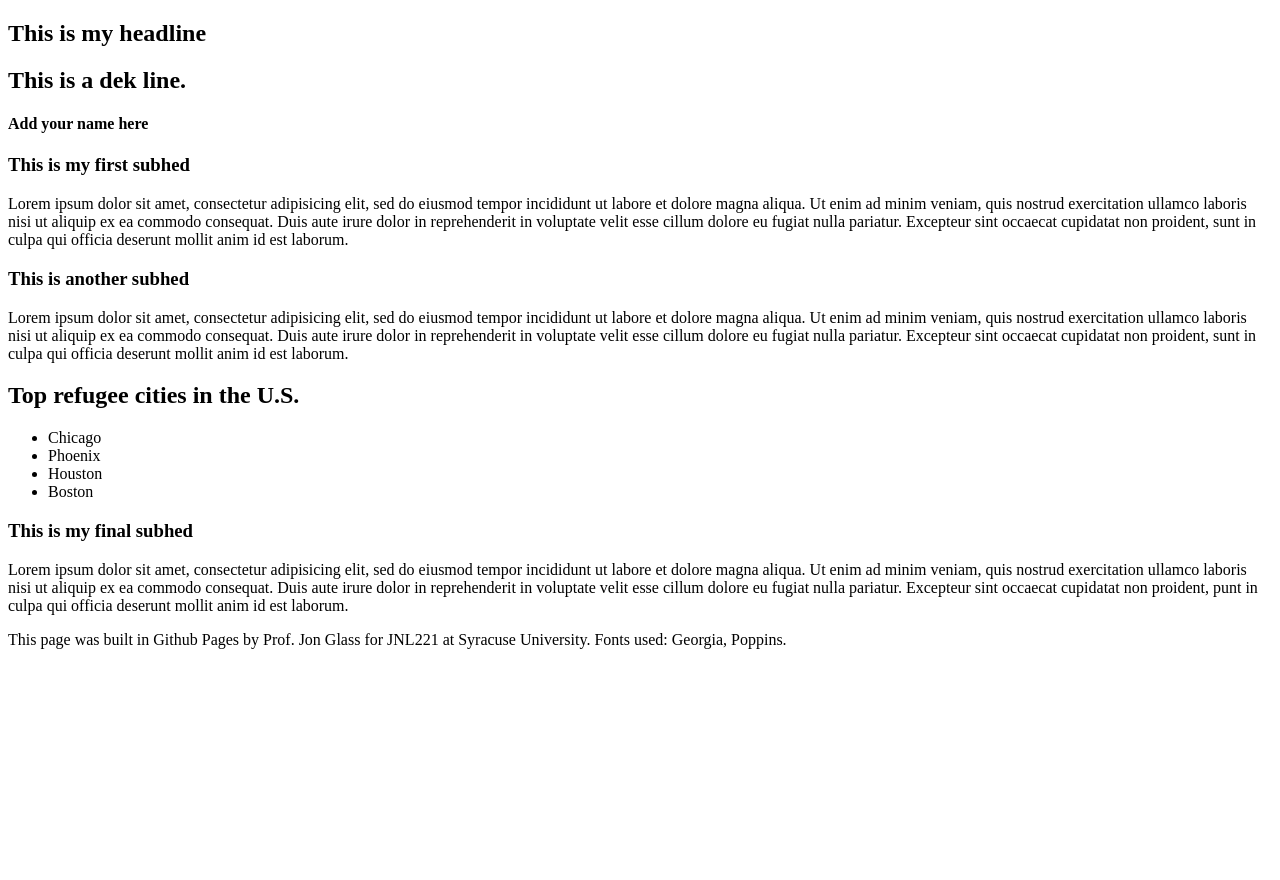
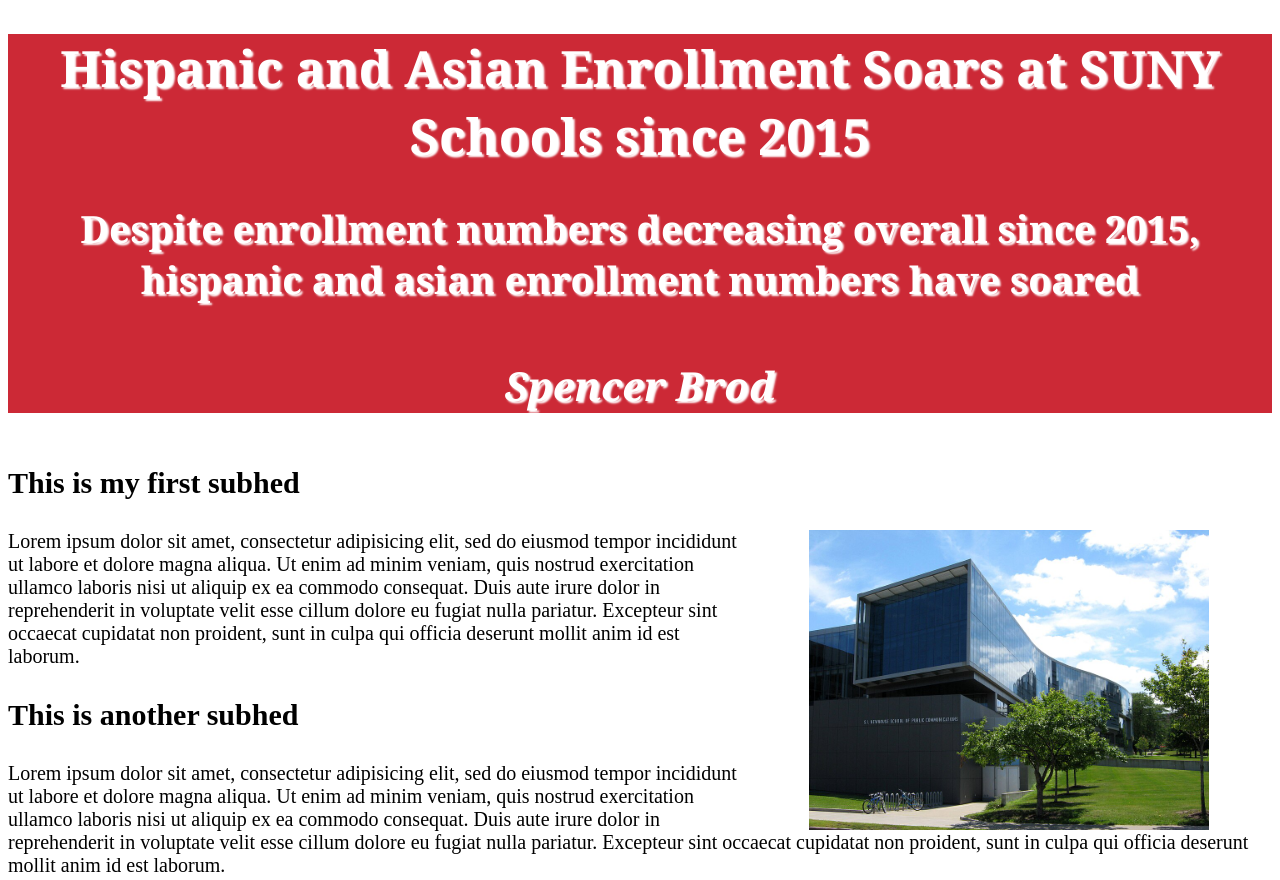
Before and after one commit to spencerbrod1/spencerbrod1.github.io, a plain HTML site: page final/index.html in a window 1280 px wide. Shown: the top 880 px of the page. Before the commit the page ends 800 px from the top, so only its background shows below. Drawn offline with Linux system fonts and the light colour scheme.

Commit message:
Add files via upload

```diff
--- a/final/final.css
+++ b/final/final.css
@@ -9,10 +9,12 @@
 .header {
 	height: auto;
 	font-weight: bold;
-	font-size: 50px;
+	font-size: 25px;
 	text-align: center;
 	font-family: 'Georgia', serif;
-	background-color: black;
+	background-color: #CC2936;
+	color: white;
+	text-shadow: 2px 2px 2px #FFFFFF;
 }
 h4 {
 	font-style: italic;
@@ -21,8 +23,26 @@ h4 {
 }
 h3 {
 	font-size: 30px;
+
+}
+p {
+	font-family: 'Times New Roman', serif;
+	font-size: 20px;
+	font-stretch: 200%;
+
+
 }
 
+
+img {
+	float: right;
+	margin-right: 5%;
+	margin-left: 5%;
+
+
+
+
+}
 
 /*Don't worry about this section yet*/
 @media only screen and (max-width: 767px)
--- a/final/index.html
+++ b/final/index.html
@@ -9,20 +9,25 @@
 		<meta name="viewport" content="width=device-width, initial-scale=1">
 
 		<!-- Link tag for CSS -->
+		<link rel="stylesheet" href="final.css">
+
 
 		<!-- Google font: Poppins -->
 
 	</head>
 
 	<body>
-		<section>
-			<h1> This is my headline </h1>
-			<h2> This is a dek line.</h2>
-			<h4>Add your name here </h4>
-		</section>
+		<div class="header">
+			<h1> Hispanic and Asian Enrollment Soars at SUNY Schools since 2015</h1>
+			<h2> Despite enrollment numbers decreasing overall since 2015, hispanic and asian enrollment numbers have soared</h2>
+			<h4>Spencer Brod </h4>
+		</div>
 		<section>
 			<h3>This is my first subhed</h3>
 			<!-- Add image below this comment -->
+
+			<img src="newhouse.jpg" alt="The Newhouse School of Public Communications" height="300px" width="400px">
+
 			<p>Lorem ipsum dolor sit amet, consectetur adipisicing elit, sed do eiusmod
 			tempor incididunt ut labore et dolore magna aliqua. Ut enim ad minim veniam,
 			quis nostrud exercitation ullamco laboris nisi ut aliquip ex ea commodo
@@ -52,6 +57,9 @@
 
 			<!-- Add responsive Datawrapper element below this comment. -->
 
+			<iframe title="Kamala Harris victorious in New York State" aria-label="Choropleth map" id="datawrapper-chart-nmGkJ" src="https://datawrapper.dwcdn.net/nmGkJ/3/" scrolling="no" frameborder="0" style="width: 0; min-width: 100% !important; border: none;" height="573" data-external="1"></iframe><script type="text/javascript">(function(){function e(){window.addEventListener(`message`,function(e){if(e.data[`datawrapper-height`]!==void 0){var t=document.querySelectorAll(`iframe`);for(var n in e.data[`datawrapper-height`])for(var r=0,i;i=t[r];r++)if(i.contentWindow===e.source){var a=e.data[`datawrapper-height`][n]+`px`;i.style.height=a}}})}e()})();</script>
+
+
 		</section>
 		<section>
 			<h3>This is my final subhed</h3>
```
